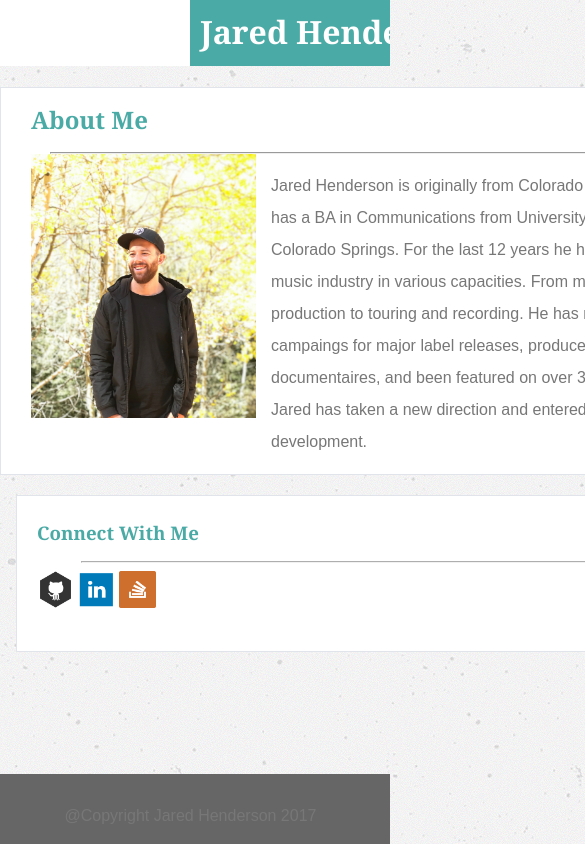
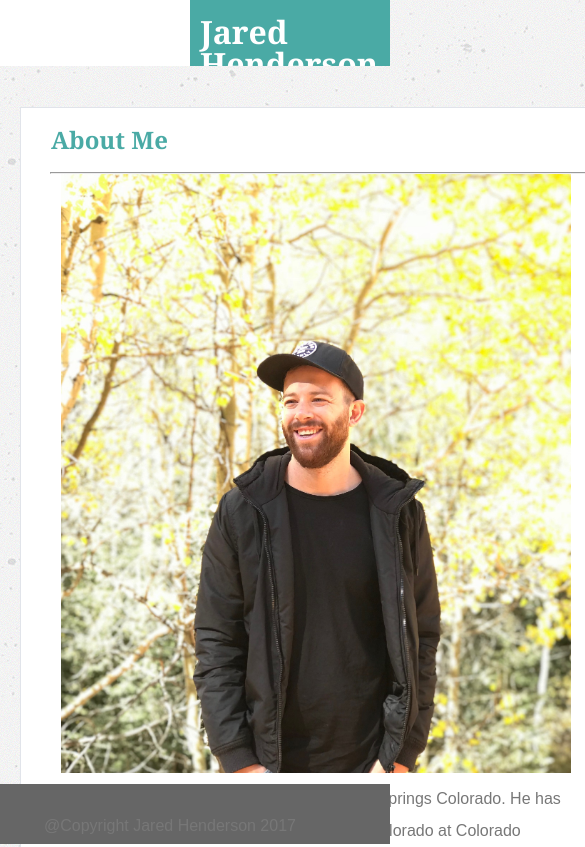
Before and after one commit to JaredMHenderson/Responsive-Portfolio, a plain HTML site: page index.html in a window 390 px wide. Shown: the top 847 px of the page, 585 px wide, since content can reach past the window. Drawn offline with Linux system fonts and the light colour scheme.

Commit message:
Changes round 1

```diff
--- a/Assets/css/style.css
+++ b/Assets/css/style.css
@@ -1,13 +1,18 @@
 body {
     background-image: url("../../Assets/images/concrete_texture.png");
+    padding-bottom: 60px;
 }
 
 
 .container {
-    width: 960px;
+    /*width: 960px;
     margin: 0 auto;
-    display: block;
+    display: block;*/
     /*margin-top: -7;*/
+     width: 100%;
+  max-width: 960px;
+  margin: 0 auto;
+  clear: both;
 }
 
 .main-name {
@@ -21,6 +26,8 @@ body {
 
 .bio-pic {
     float: left;
+    width: 30%;
+    height: 30%;
     padding-left: 30px;
     padding-right: 15px;
     padding-bottom: 10px;
@@ -123,7 +130,8 @@ li {
 
 .nav-container {
     position: relative;
-    width: 960px;
+    max-width: 960px;
+    width: 100%;
     margin: 0 auto;
     top: 0px;
     height: 87px;
@@ -252,14 +260,36 @@ input {
 }
 
 footer {
+    /*color: white;
+
     background-color: #666666;
     height: 70px;
-    position: fixed;
+
+    text-align: center;
+*/
+    position: absolute;
+    /*margin-top: 38px;
+    width: 100%;
+    /*max-width: 960px;*/
     right: 0;
     bottom: 0;
+    /*right: 0;*/
+    height: 60px;
+    width: 100%;
     left: 0;
+    /*padding: 30px 0;*/*/
+   /* clear: both;*/
+    font-size: 12px;
+    color: #fff;
+    /*color: #ccc;*/
     text-align: center;
-}
+    background: #666;
+/*    border-top: 8px solid #4aaaa5;
+position: absolute;
+  right: 0;
+  bottom: 0;
+  left: 0;
+*/    }
 
 
 
@@ -329,11 +359,12 @@ footer {
 @media screen and (max-width: 768px) {
 
     .container{
-        width: 768px;
+        /*width: 768px;*/
+        padding: 20px;
     }
 
     .top-nav{
-        width: 768px;
+        /*width: 768px;*/
     }
 
     .nav-container {
@@ -341,17 +372,23 @@ footer {
     }
 
     #main-bio {
-        /*clear: both;*/
+        /*clear: both;
+        float: left;*/
         /*margin: auto;*/
-        width: 750px;
+        width: 100%;
     }
 
     #sidebar {
-        clear: both;
+        /*clear: both;*/
         text-align: left;
+        padding-left: 0px;
+        margin-left: 15px;
+        margin-top: 20px;
+        width: 95%;
+    }
+
+    .icon-div {
         padding-left: 20px;
-        margin-top: 20px;
-        width: 740px;
     }
 
     .small-icons {
@@ -359,17 +396,25 @@ footer {
         height: 5%;
     }
 
+    .small-icons:first-only {
+
+    }
+
     .main-name {
         margin-left: 190px;
     }
 
     .hr-one {
-        width: 650px;
+        width: 540px;
     }
 
     .hr-two {
-        width: 650px;
+        width: 540px;
 
+    }
+
+    h3 {
+        padding-left: 20px;
     }
 
     ul {
@@ -402,3 +447,112 @@ footer {
         width: 290px;
     }
 }
+
+
+@media screen and (max-width: 640px){
+    .container{
+        /*width: 768px;*/
+        padding: 20px;
+    }
+
+    .top-nav{
+        /*width: 768px;*/
+    }
+
+    .nav-container {
+
+    }
+
+    #main-bio {
+        /*clear: both;
+        float: left;*/
+        /*margin: auto;*/
+        width: 100%;
+    }
+
+    .bio-pic {
+        width: 85%;
+        height: 85%;
+        margin-left: 10px;
+    }
+
+    #sidebar {
+        /*clear: both;*/
+        width: 600px;
+        text-align: left;
+        padding-left: 0px;
+        margin-left: 0px;
+        margin-top: 20px;
+
+    }
+
+    .icon-div {
+        padding-left: 20px;
+    }
+
+    .small-icons {
+        width: 5%;
+        height: 5%;
+    }
+
+    .small-icons:first-only {
+
+    }
+
+    .main-name {
+        margin-left: 190px;
+    }
+
+    .hr-one {
+        width: 540px;
+    }
+
+    .hr-two {
+        width: 540px;
+
+    }
+
+    p {
+        padding-right: 60px;
+        margin-left: 10px;
+    }
+
+    h3 {
+        padding-left: 20px;
+    }
+
+    ul {
+        padding-right: 190px;
+    }
+
+    .project-two {
+        top: 370px;
+        right: 35px;
+    }
+
+    .project-three {
+        top: 600px;
+    }
+
+    .project-four {
+        top: 830px;
+        right: 35px;
+    }
+    .project-five {
+        bottom: -1120px;
+    }
+
+    .project-six {
+        bottom: -1355px;
+        right: 35px;
+    }
+
+    input {
+        width: 290px;
+    }
+
+    footer {
+        margin-top: 1100px;
+    }
+
+}
--- a/index.html
+++ b/index.html
@@ -26,7 +26,7 @@
 
                 <h2 class="about-me">About Me</h2>
                 <hr class="hr-one">
-        <img src="./Assets/images/IMG_5754.jpg" width="30%" alt="Jared Pic" height="30%" class="bio-pic">
+                <img src="./Assets/images/IMG_5754.jpg" alt="Jared Pic"class="bio-pic">
                 <div class="about-paragraph">
                     <p>Jared Henderson is originally from Colorado Springs Colorado. He has a BA in Communications from University of Colorado at Colorado Springs. For the last 12 years he has worked in the music industry in various capacities. From marketing and video production to touring and recording. He has managed marketing campaings for major label releases, produced concert films and documentaires, and been featured on over 30 albums. Recently, Jared has taken a new direction and entered the world of web development.</p>
                 </div>
@@ -35,13 +35,16 @@
             <section id="sidebar">
                 <h3>Connect With Me</h3>
                 <hr class="hr-two">
+                <div class="icon-div">
                     <a href="https://github.com/JaredMHenderson" target="blank"><img class="small-icons" src="./Assets/images/if_github_six_color_107111.png" alt="github icon"></a>
                     <a href="https://www.linkedin.com/in/jared-henderson-b4057a141/" target="blank"><img class="small-icons" src="./Assets/images/if_linkedin_square_color_107091.png" alt="linkedin icon"></a>
                     <a href="https://stackoverflow.com/users/8419002/jared-henderson" target="blank"><img class="small-icons" src="./Assets/images/if_stackoverflow-square-social-media_764927.png" alt="stack overflow icon"></a>
+                </div>
             </section>
         </div>
 
     </div>
+
     <footer>
         <p style="text-align: center; padding-top: 10px;">@Copyright Jared Henderson 2017</p>
     </footer>
```
Also changed, not shown: contact.html (+2 -1 lines), portfolio.html (+2 -1 lines). Lines whose indentation alone changed are shown as unchanged.
